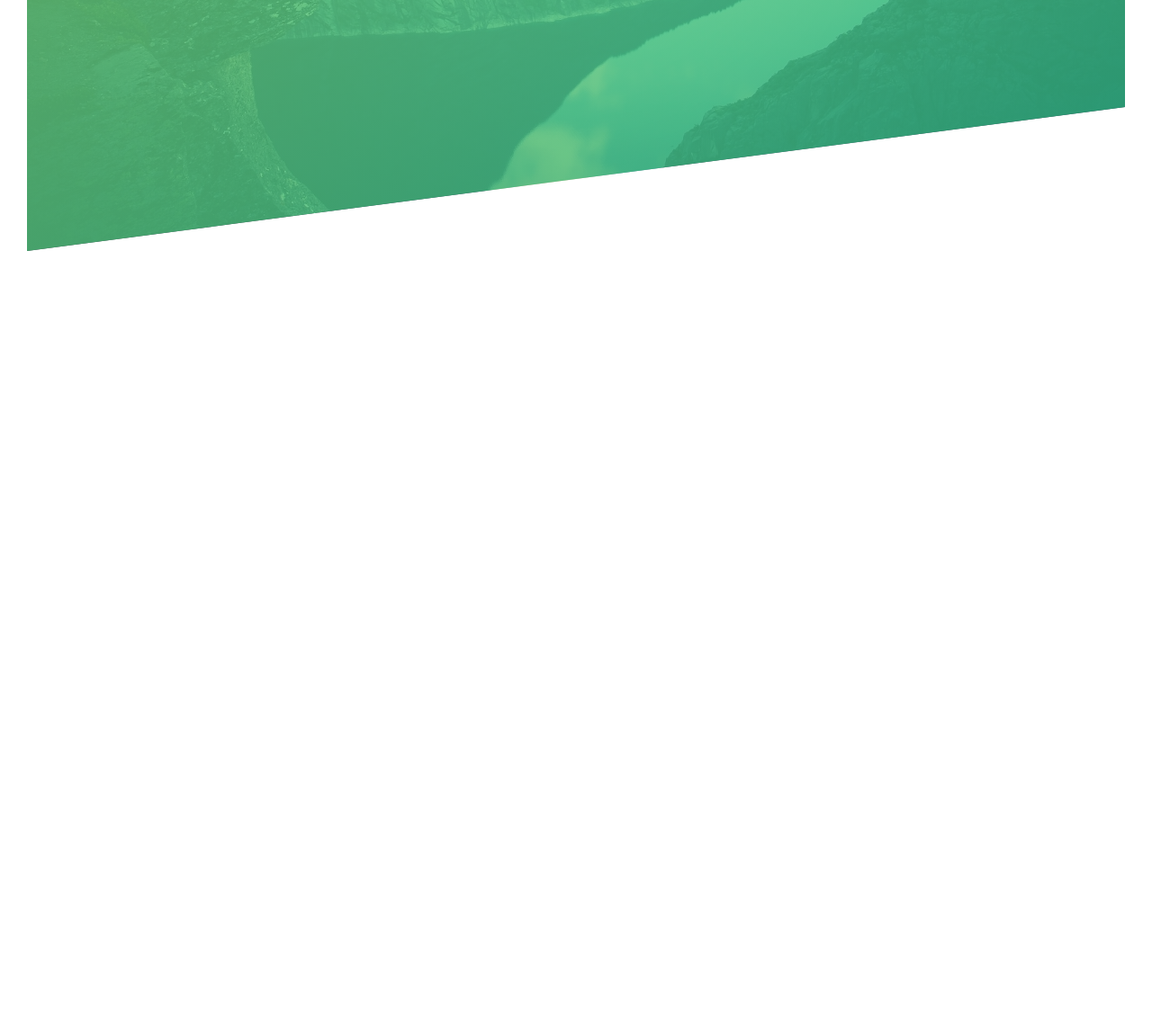
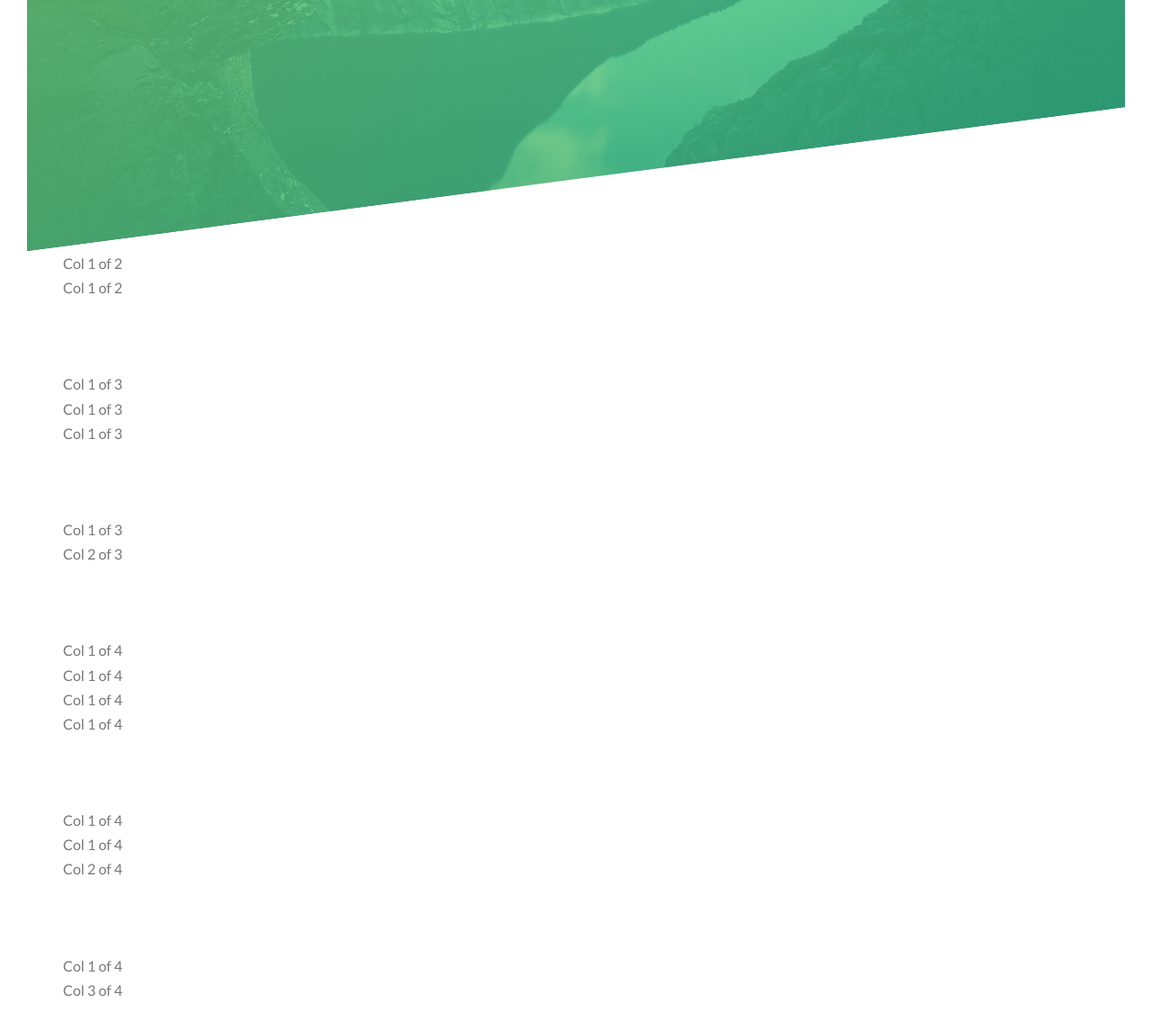
Before and after one commit to jay2noob/Natours, a website: page index.html in a window 1280 px wide. Shown: the part 511-1656 px from the top of the page at 90% size. Before the commit the page ends 820 px from the top, so only its background shows below. Drawn offline with Linux system fonts and the light colour scheme.

Commit message:
testing grid layout with sass

```diff
--- a/index.html
+++ b/index.html
@@ -9,7 +9,7 @@
       rel="stylesheet"
     />
 
-    <link rel="stylesheet" href="css/icon-font.css" />
+    <!--<link rel="stylesheet" href="css/icon-font.css" />-->
     <link rel="stylesheet" href="css/style.css" />
     <link rel="shortcut icon" type="image/png" href="img/favicon.png" />
 
@@ -29,5 +29,69 @@
         <a href="#" class="btn btn--white btn--animated">Discover Our Tours</a>
       </div>
     </header>
+
+    <section class+'grid-test'>
+      <div class='row'>
+        <div class='col-1-of-2'>
+          Col 1 of 2
+        </div>
+        <div class='col-1-of-2'>
+          Col 1 of 2
+        </div>
+      </div>
+      <div class='row'>
+        <div class='col-1-of-3'>
+          Col 1 of 3
+        </div>
+        <div class='col-1-of-3'>
+          Col 1 of 3
+        </div>
+        <div class='col-1-of-3'>
+          Col 1 of 3
+        </div>
+      </div>
+      <div class='row'>
+        <div class='col-1-of-3'>
+          Col 1 of 3
+        </div>
+        <div class='col-2-of-3'>
+          Col 2 of 3
+        </div>
+      </div>
+      <div class='row'>
+        <div class='col-1-of-4'>
+          Col 1 of 4
+        </div>
+        <div class='col-1-of-4'>
+          Col 1 of 4
+        </div>
+        <div class='col-1-of-4'>
+          Col 1 of 4
+        </div>
+        <div class='col-1-of-4'>
+          Col 1 of 4
+        </div>
+      </div>
+      <div class='row'>
+        <div class='col-1-of-4'>
+          Col 1 of 4
+        </div>
+        <div class='col-1-of-4'>
+          Col 1 of 4
+        </div>
+        <div class='col-2-of-4'>
+          Col 2 of 4
+        </div>
+      </div>
+      <div class='row'>
+        <div class='col-1-of-4'>
+          Col 1 of 4
+        </div>
+        <div class='col-3-of-4'>
+          Col 3 of 4
+        </div>
+      </div>
+    </section>
+
   </body>
 </html>
--- /dev/null
+++ b/sass/layout/_grid.scss
@@ -0,0 +1,6 @@
+.row {
+  max-width: 114rem;
+  background-color: white;
+  margin: 0 auto;
+  margin-bottom: 80px;
+}
--- a/sass/main.scss
+++ b/sass/main.scss
@@ -9,6 +9,7 @@
 
 @import "components/button";
 
+@import "layout/grid";
 @import "layout/header";
 
 @import "pages/home";
```
Also changed, not shown: css/style.css.
